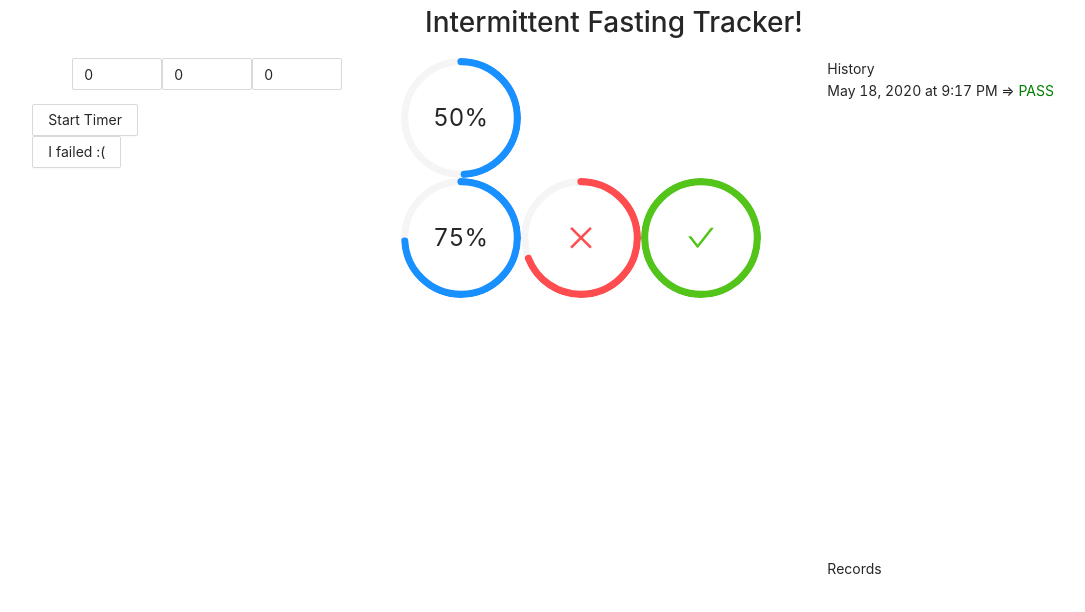
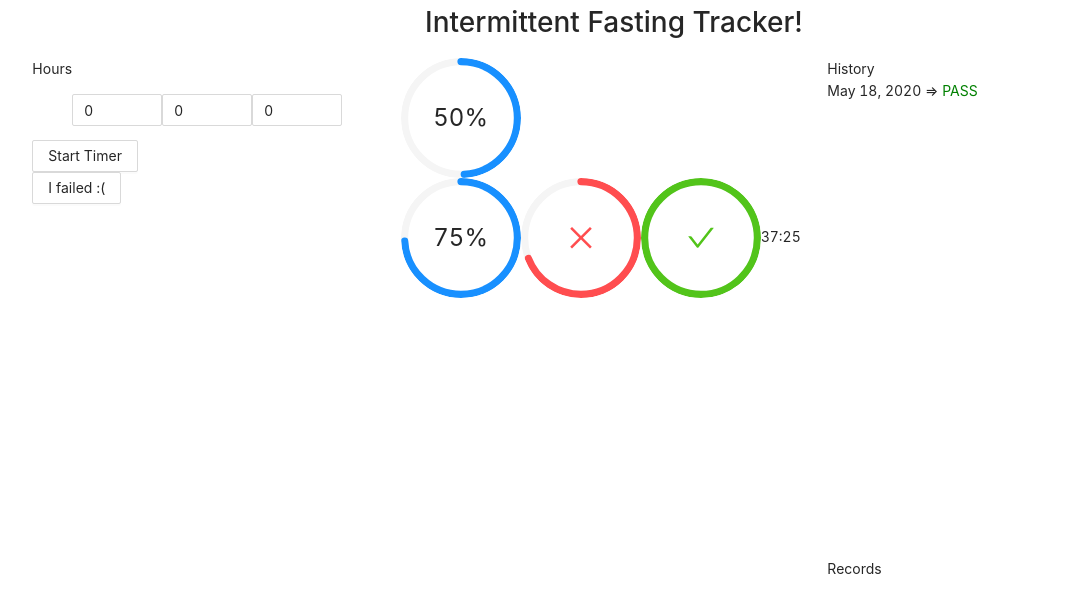
Before and after one commit to colemanjenkins/intermittent-fasting-timer, a React (Create React App) app: page / in a window 1280 px wide. Shown: the top 612 px of the page, without its empty margins (26-1111 px from the left). Built offline with nearby package versions, Linux system fonts and the light colour scheme.

Commit message:
Co-authored-by: Alan Li <alanlicmc@gmail.com> Co-authored-by: alc823 <alc3pf@virginia.edu>

```diff
--- a/src/App.js
+++ b/src/App.js
@@ -21,16 +21,26 @@ class App extends Component {
           passed: true
         }
       ],
-      timerTime: 0,
-      timerStart: 0,
+      timerTime: 18 * 60 * 60 * 1000,
+      timerStart: 1589900551026,
     }
     this.updatePlannedTime = this.updatePlannedTime.bind(this);
+    this.newFailed = this.newFailed.bind(this);
   }
 
   updatePlannedTime(msTime) {
     this.setState({
       timerTime: msTime
     })
+  }
+  newFailed() {
+    const failedFast = {
+      startDate: 0,
+      endDate: 0,
+      actualTime: 0,
+      plannedTime: 0,
+      passed: 0
+    }
   }
 
   render() {
@@ -39,7 +49,7 @@ class App extends Component {
         <h1 className="dummyHeader">Intermittent Fasting Tracker!</h1>
         <div className="grid">
           <TimerControls updatePlannedTime={this.updatePlannedTime} />
-          <Timer />
+          <Timer timerLength={this.state.timerTime} timerStart={this.state.timerStart} />
           <History fasts={this.state.fasts} />
           <Records />
         </div>
--- a/src/Components/History.js
+++ b/src/Components/History.js
@@ -6,11 +6,23 @@ class History extends Component {
 
     constructor(props) {
         super(props);
+        this.state = {
+            showExpand: false
+        }
 
         this.timeStamp = this.timeStamp.bind(this);
     }
 
-    timeStamp = (time) => {
+    /** timeStamp
+     * parses a date represented as ms into a string with the format May 18, 2020 (short) OR May 18, 2020 at 2:53:32 PM (long)
+     *
+     * @param time the date represented as ms
+     * @param long whether or not the resulting date should be represented as a short string (doesn't include time) or long
+     * string (includes time up to the second)
+     *
+     * @return the date as represented by a string, either short or long
+     */
+    timeStamp = (time, long) => {
         let months = ["January", "February", "March",
             "April", "May", "June", "July", "August", "September",
             "October", "November", "December"];
@@ -19,11 +31,13 @@ class History extends Component {
 
         output += months[date.getMonth()] + ' ';
         output += date.getDate() + ', ';
-        output += date.getFullYear() + ' at ';
+        output += date.getFullYear();
+
+        if (long) {
+            output += ' at ';
 
             let hours = date.getHours();
             let amOrPm = "AM"
-
             if (hours > 12 && hours < 24) {
                 hours -= 12;
                 amOrPm = "PM";
@@ -40,7 +54,16 @@ class History extends Component {
             if (minutes < 10)
                 minOutput = "0" + minutes;
 
-        output += minOutput + " " + amOrPm;
+            output += minOutput + ":";
+
+            let seconds = date.getSeconds();
+            let secOutput = '' + seconds;
+
+            if (seconds < 10)
+                secOutput = "0" + seconds;
+
+            output += secOutput + " " + amOrPm;
+        }
 
         return output;
 
@@ -49,19 +72,23 @@ class History extends Component {
     render() {
         return (
             <div className="history">
+
                 <div className="sectionHeader">History</div>
 
+                {/* If fasts is empty */}
                 {isEmpty(this.props.fasts) &&
                     <div className="emptyMessage">
                         No fasts yet. Select a template fast or create a custom fast to start!
                     </div>
                 }
 
+
+                <div className="topLevel">
+                    {/* If fasts is not empty */}
                     {!isEmpty(this.props.fasts) &&
-
                         <div className="historyBody">
-                    {this.props.fasts.map( fast => {
-                        let start = this.timeStamp(fast.startDate)
+                            {this.props.fasts.map(fast => {
+                                let start = this.timeStamp(fast.startDate, false)
                                 return (
                                     <div>
                                         {start}{" => "}{" "}
@@ -71,13 +98,20 @@ class History extends Component {
                                         {!fast.passed &&
                                             <p style={{ color: 'red', display: "inline" }}>FAIL</p>
                                         }
-
                                     </div>
                                 );
                             })}
                         </div>
+                    }
+                </div>
 
+                <div className="expandedView">
+                    {!isEmpty(this.props.fasts) &&
+                        <div className="historyBody">
+
+                        </div>
                     }
+                </div>
 
             </div>
         );
--- a/src/Components/Timer.js
+++ b/src/Components/Timer.js
@@ -5,14 +5,37 @@ import "antd/dist/antd.css";
 
 class Timer extends Component {
 
+    //gives the difference between timer in the format: "(Hours):(Minutes)"
+    getHoursAndMinutes = (timerStart, timerLength) => {
+        let diff = Date.now() - timerStart;
+        let timeFull = timerLength - diff;
+        let msInHour = 3600000;
+        let msInMinute = 60000;
+        let min = (Math.floor(timeFull / msInMinute)) % 60;
+        let hours = Math.floor(timeFull / msInHour);
+        let retString = hours + ":" + min;
+        if (min < 10)
+            retString = hours + ":" + "0" + min;
+        return retString;
+    };
+
+
+
     render() {
+        const {
+            timerLength,
+            timerStart
+        } = this.props;
         return (
+
             <div className="timer">
                 <Progress type="circle" percent={50} />
                 <div>
+
                     <Progress type="circle" percent={75} />
                     <Progress type="circle" percent={70} status="exception" />
                     <Progress type="circle" percent={100} />
+                    {this.getHoursAndMinutes(timerStart, timerLength) /*this is "17:55" part of the display*/}
                 </div>
             </div>
         );
--- a/src/Components/TimerControls.js
+++ b/src/Components/TimerControls.js
@@ -19,26 +19,29 @@ class TimerControls extends React.Component {
 
     handleHourInput(e) {
         this.setState(prevState => ({
-            hours: e.target.value,
-            ms: (prevState.ms + e.target.value * 3600000)
+            hours: Number(e.target.value),
+            ms: (prevState.ms + Number(e.target.value) * 3600000)
         }));
     }
     handleMinuteInput(e) {
         this.setState(prevState => ({
-            minutes: e.target.value,
-            ms: (prevState.ms + e.target.value * 60000)
+            minutes: Number(e.target.value),
+            ms: (prevState.ms + Number(e.target.value) * 60000)
         }));
     }
     handleSecondInput(e) {
         this.setState(prevState => ({
             seconds: e.target.value,
-            ms: (prevState.ms + e.target.value * 1000)
+            ms: (prevState.ms + Number(e.target.value) * 1000)
         }));
     }
 
     render() {
         return (
             <div className="Controls">
+                <div className="input ">
+                    <p>Hours</p>
+                </div>
                 <div className="Table">
                     <ul id="horizontal-list">
                         <li>
@@ -70,8 +73,8 @@ class TimerControls extends React.Component {
                 <div className="StartButton">
                     <Button type="submit" onClick={() => this.props.updatePlannedTime(this.state.ms)}>Start Timer</Button>
                 </div>
-                <div>
-                    <Button className="FailButton">I failed :(</Button>
+                <div className="GiveUp">
+                    <Button type="submit" onClick={() => this.props.newFailed}>I failed :(</Button>
                 </div>
 
             </div>
```
Lines whose indentation alone changed are shown as unchanged.
